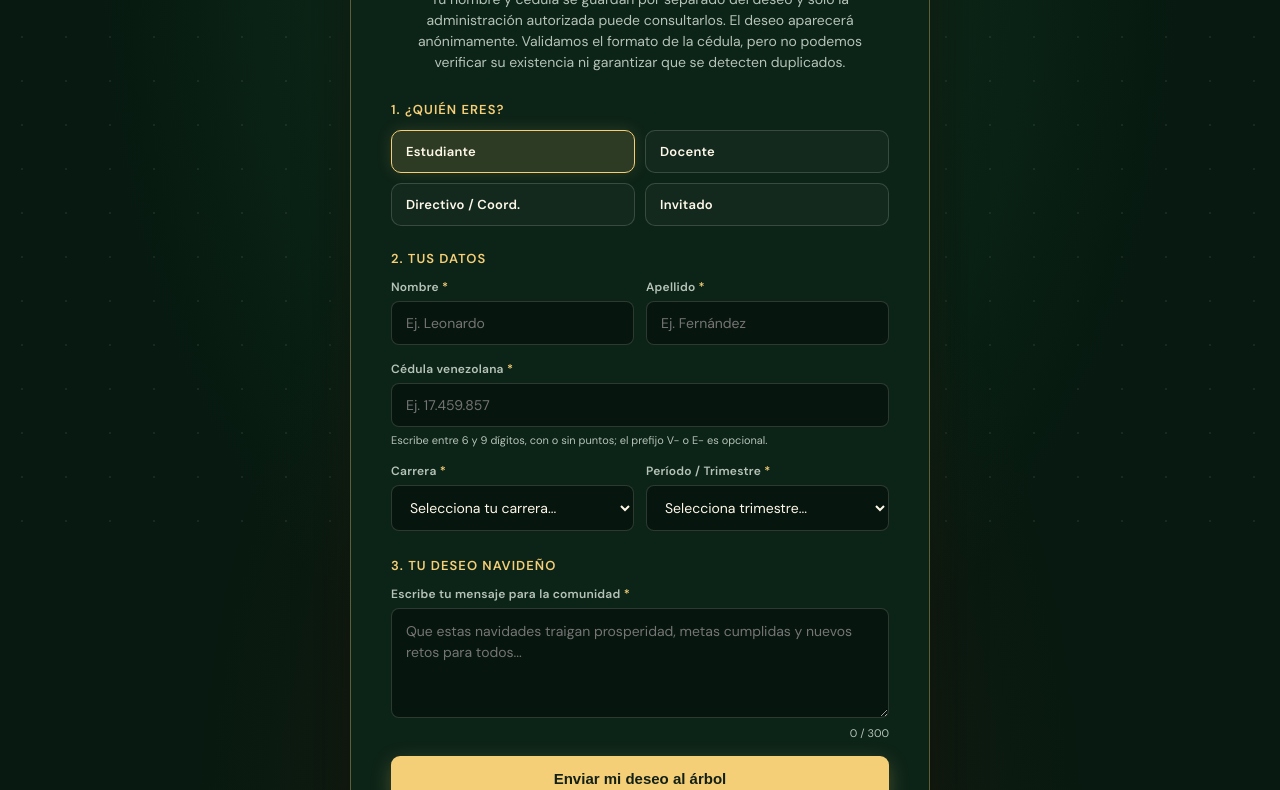
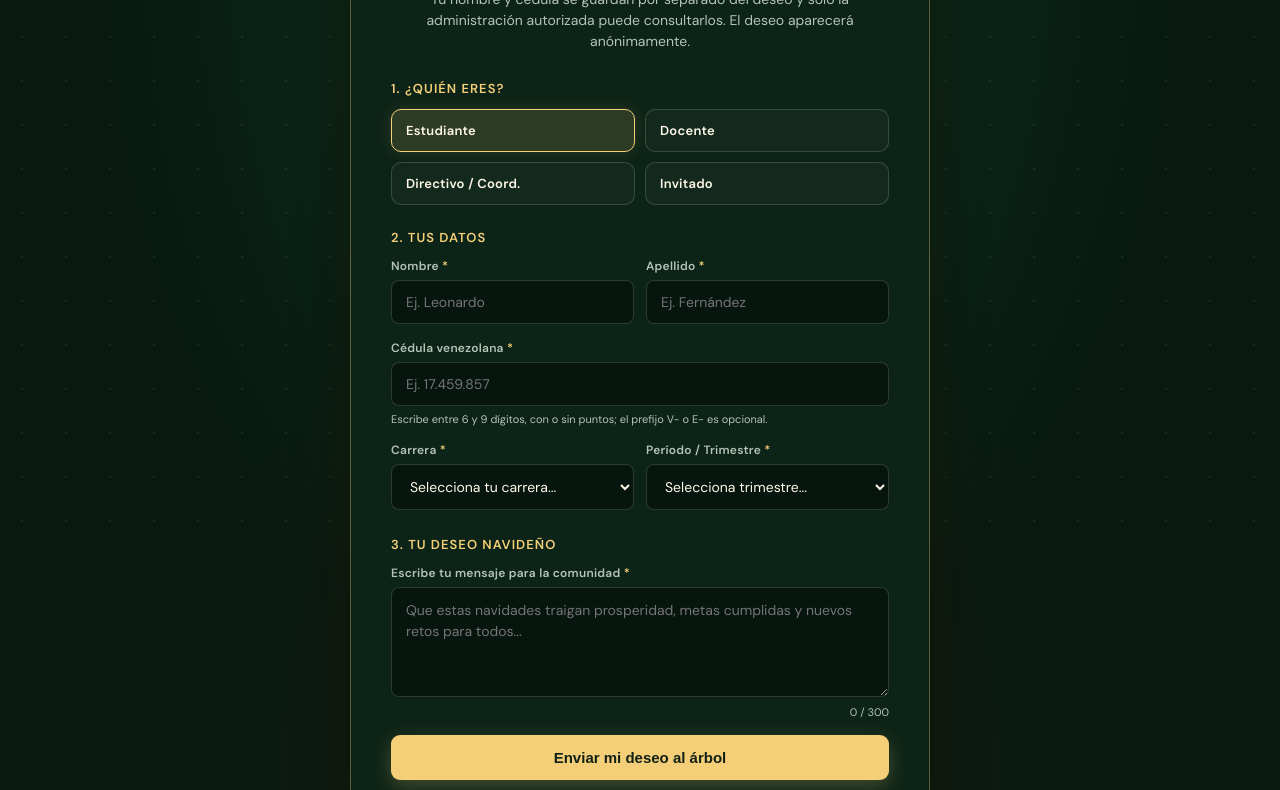
Before and after one commit to ProjectsFigueroa17/-rbol-Navide-o-IUTIRLA, a plain HTML site: page formulario.html in a window 1280 px wide. Shown: the part 249-1039 px from the top of the page. Drawn offline with nearby package versions, Linux system fonts and the light colour scheme.

Commit message:
Update subheading text in formulario.html
Removed information about verifying the existence of the ID.

```diff
--- a/formulario.html
+++ b/formulario.html
@@ -370,7 +370,7 @@
             <img src="iutirla.png" alt="IUTIRLA Guayana" onerror="this.style.display='none'">
             <div class="eyebrow">Expoferia IUTIRLA Guayana</div>
             <h1>El Árbol de los Deseos</h1>
-            <p class="subheading">Tu nombre y cédula se guardan por separado del deseo y solo la administración autorizada puede consultarlos. El deseo aparecerá anónimamente. Validamos el formato de la cédula, pero no podemos verificar su existencia ni garantizar que se detecten duplicados.</p>
+            <p class="subheading">Tu nombre y cédula se guardan por separado del deseo y solo la administración autorizada puede consultarlos. El deseo aparecerá anónimamente.</p>
         </header>
 
         <div class="alert-box alert-danger" id="alertBox"></div>
```
